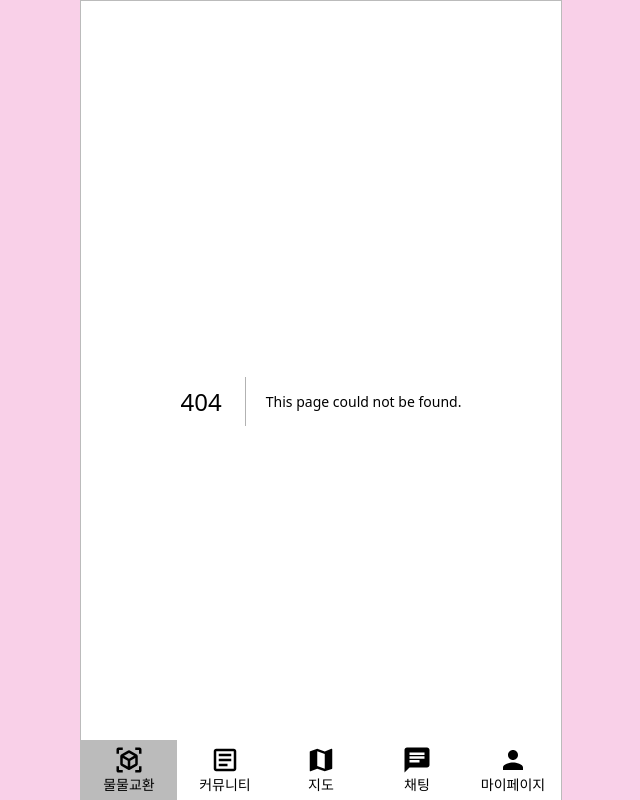
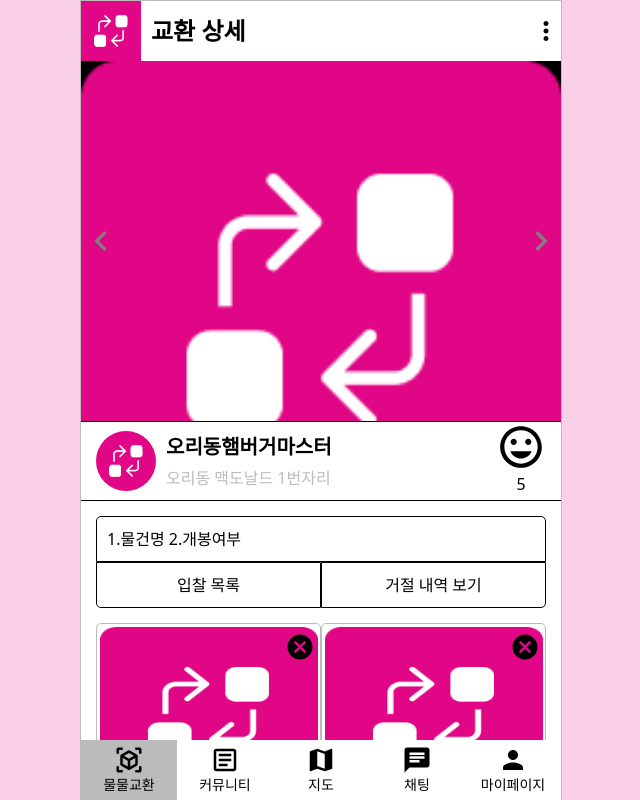
Before and after one commit to KostaMiniProject/MainProject-Front, a Next.js app: page /exchange/1 in a window 1280 px wide. Before the commit this address had no page. Shown: the top 800 px of the page, without its empty margins (319-959 px from the left). Built offline with nearby package versions, Linux system fonts and the light colour scheme.

Commit message:
feat : 페이지 생성

```diff
--- /dev/null
+++ b/app/exchange/[id]/[items]/page.tsx
@@ -0,0 +1,14 @@
+import Header from '@/components/Header';
+import React from 'react';
+
+function page({ params }: { params: any }) {
+  return (
+    <div>
+      <Header title="입찰 아이템 리스트">
+        <div>asdf</div>
+      </Header>
+    </div>
+  );
+}
+
+export default page;
--- /dev/null
+++ b/app/exchange/[id]/page.tsx
@@ -0,0 +1,49 @@
+import { getProfile } from '@/api/ProfileApi';
+import Profile from '@/components/Profile';
+import Carousel from '@/components/carousel/Carousel';
+import TempImg from '@/image/Logo.png';
+import BidItem from '@/components/bid/BidItem';
+import { getBidList } from '@/api/BidApi';
+import Header from '@/components/Header';
+import { MdMoreVert } from 'react-icons/md';
+
+function Page({ params }: { params: any }) {
+  const images = [TempImg, TempImg, TempImg]; // 이미지 배열
+  const bidList = getBidList();
+  const borderStyle = 'border-solid border-black border-[1px]';
+  return (
+    <div>
+      <Header title="교환 상세">
+        <MdMoreVert size={30} />
+      </Header>
+      <div className="h-[360px]">
+        <Carousel images={images} />
+      </div>
+      <Profile profile={getProfile()} />
+      <div className="flex flex-col m-[15px]">
+        <div className={`${borderStyle} p-[10px] rounded-t-[5px]`}>{`1.물건명
+        2.개봉여부`}</div>
+        <div className="flex">
+          <div
+            className={`${borderStyle} flex-1 text-center py-[10px] rounded-bl-[5px]`}
+          >
+            입찰 목록
+          </div>
+          <div
+            className={`${borderStyle} flex-1 text-center py-[10px] rounded-br-[5px]`}
+          >
+            거절 내역 보기
+          </div>
+        </div>
+      </div>
+      <div className="grid grid-cols-2 m-[15px]">
+        {bidList.map((e: any, i: any) => (
+          <BidItem bid={e} />
+        ))}
+      </div>
+      <div className="h-[60px]"></div>
+    </div>
+  );
+}
+
+export default Page;
--- a/app/page.tsx
+++ b/app/page.tsx
@@ -29,7 +29,7 @@ function Page() {
                 className="cursor-pointer"
                 onClick={() => {
                   // 연결 페이지
-                  router.push(`/${e.id}`);
+                  router.push(`/exchange/${e.id}`);
                 }}
               >
                 {/* 포스트 아이템 생성 */}
```
